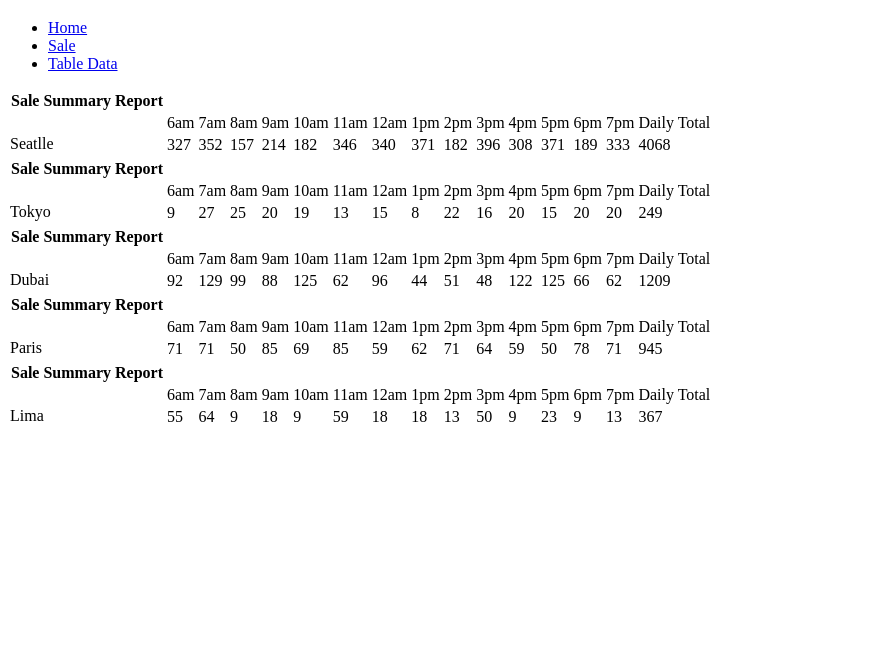
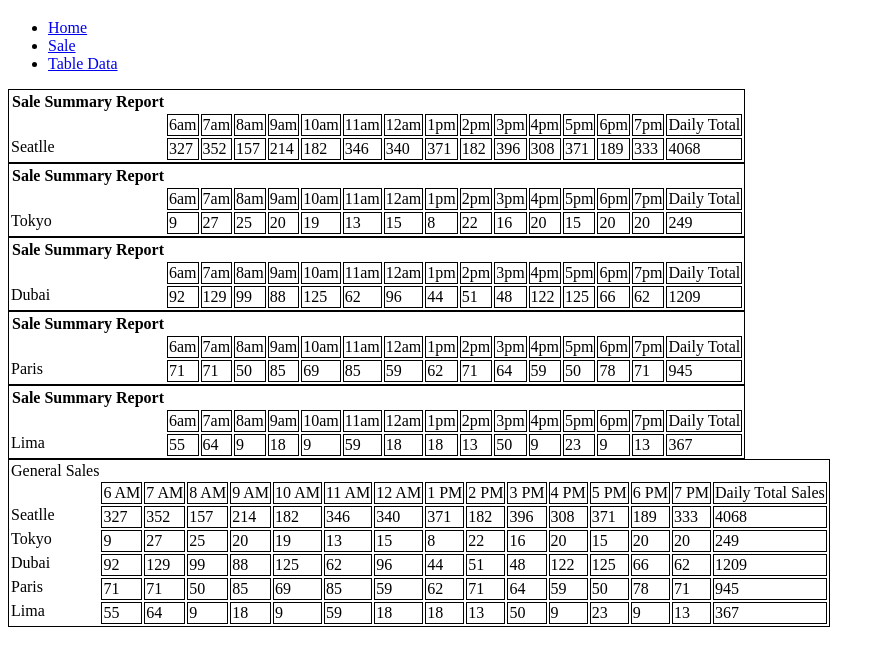
Before and after one commit to QSNgoFSDev/cookie-stand, a website: page Object-testing.html in a window 1280 px wide. Shown: the part 61-724 px from the top of the page, without its empty margins (0-885 px from the left). Drawn offline with Linux system fonts and the light colour scheme.

Commit message:
complete table

```diff
--- /dev/null
+++ b/Object-testing.css
@@ -0,0 +1,15 @@
+table {
+  border: 1px solid black;
+
+}
+
+
+
+tr {
+  border: 1px solid black;
+}
+
+td {
+  border: 1px solid black;
+
+}
--- a/Object-testing.html
+++ b/Object-testing.html
@@ -4,6 +4,7 @@
     <meta charset="UTF-8">
     <meta name="viewport" content="width=device-width, initial-scale=1.0">
     <title>Document</title>
+    <link rel="stylesheet" href="Object-testing.css">
 
 </head>
 <header>
--- a/Object-testing.js
+++ b/Object-testing.js
@@ -140,11 +140,11 @@ function Location(location, minCus, maxCus, avgSale) {
             let hourslyDataTable = document.createElement('td');
             // console.log(this.saleData)
             // console.log(hourslyDataTable)
-            console.log(this.saleData[i])
+            // console.log(this.saleData[i])
             // console.log(i)
             // console.log(this.saleData.length)
             hourslyDataTable.innerHTML = this.saleData[i];
-            console.log(hourslyDataTable)
+            // console.log(hourslyDataTable)
 
 
             locationTableName.appendChild(hourslyDataTable)
@@ -257,31 +257,62 @@ trelement.appendChild(tdelement)
 
 
 */
-cities = [seatlle,Paris]
+citiesArray = [seatlle, tokyo, dubai, Paris, Lima]
 
-function GeneralTable(cityNames1, cityNames2, cityNames3, cityNames4, cityNames5) {
-    this.cityNames1 = cityNames1,
-        this.cityNames2 = cityNames2,
-        this.cityNames3 = cityNames3,
-        this.cityNames4 = cityNames4,
-        this.cityNames5 = cityNames5,
 
-    this.createTable = function(){
+let tableGeneral = document.createElement('table')
+tableGeneral.innerHTML = 'General Sales'
+document.body.appendChild(tableGeneral)
 let blanktr = document.createElement('tr')
 blanktr.innerHTML = '&nbsp;'
-        document.body.appendChild(blanktr)
+tableGeneral.appendChild(blanktr)
 
 
-        for (let i =6; i<=19;i++){
+
+
+for (let i = 6; i <= 19; i++) {
     let hours = i;
     let amHours = 'AM';
-            if (i>12){
-                hours -=12;
+    if (i > 12) {
+        hours -= 12;
         amHours = 'PM';
     }
     let headingHours = document.createElement('td');
-            headingHours.innerHTML= hours + ' ' + amHours;
+    headingHours.innerHTML = hours + ' ' + amHours;
     blanktr.appendChild(headingHours)
+}
+let dailyTotalTable = document.createElement('td')
+dailyTotalTable.innerHTML = 'Daily Total Sales'
+blanktr.appendChild(dailyTotalTable)
+
+
+
+
+function GeneralTables(cities) {
+    // loop through cities array.
+    // access to array salesData to extract location as tr, and sales data at j as td
+
+    this.createTableLocationData = function () {
+
+
+        for (let i = 0; i < cities.length; i++) {
+            let dataAccessed = document.createElement('tr');
+            dataAccessed.innerHTML = cities[i].location;
+            tableGeneral.appendChild(dataAccessed);
+            for (j = 0; j < cities[i].saleData.length; j++) {
+                let saleDataAccsessed = document.createElement('td')
+                saleDataAccsessed.innerHTML = cities[i].saleData[j];
+                dataAccessed.appendChild(saleDataAccsessed)
+
+                // let totalSale = document.createElement(td)
+
+
+
+            }
+
+            let totalSale = document.createElement('td')
+            totalSale.innerHTML = cities[i].sumCookies();
+            dataAccessed.appendChild(totalSale);
 
 
 
@@ -289,6 +320,17 @@ function GeneralTable(cityNames1, cityNames2, cityNames3, cityNames4, cityNames5
 
         }
 
+        // this.callTableFunction = function () {
+        //     this.createTableLocationData();
+
+        // }
+    }
 }
 
-}
+
+
+
+
+
+let table = new GeneralTables(citiesArray);
+table.createTableLocationData();
```
Also changed, not shown: app.js (+30 -34 lines). Lines whose indentation alone changed are shown as unchanged.
